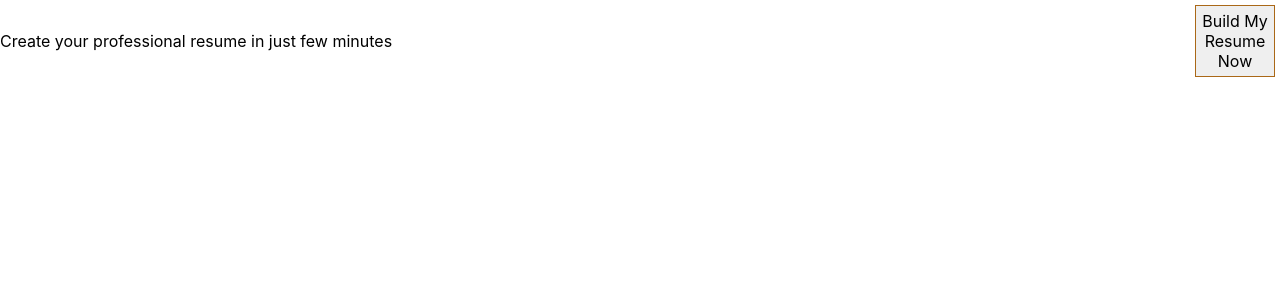
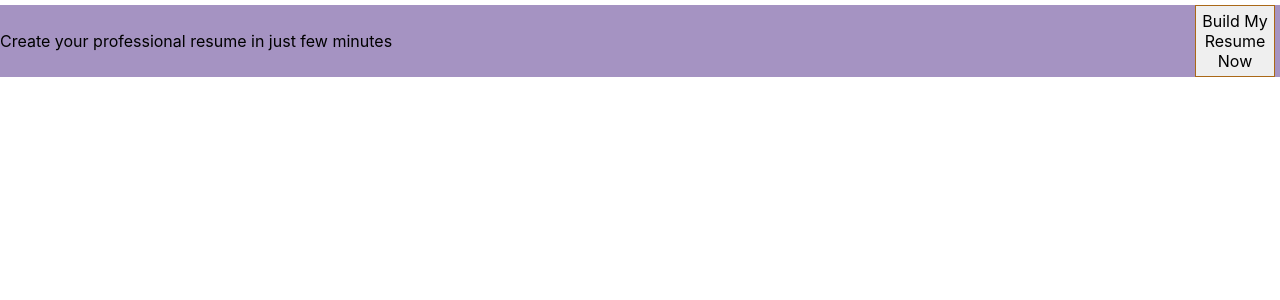
Before and after one commit to sreelaksha/sample-react-resume, a React (Create React App) app: page / in a window 1280 px wide. Shown: the top 300 px of the page. Built offline with nearby package versions, Linux system fonts and the light colour scheme.

Commit message:
added background color for navbar

```diff
--- a/src/components/FrontPage/FrontPage.module.css
+++ b/src/components/FrontPage/FrontPage.module.css
@@ -1,4 +1,7 @@
+
+
 .FrontPage {
+    background-color: #a593c2;
     display: flex;
     justify-content: space-between;
     align-items: center;
```
